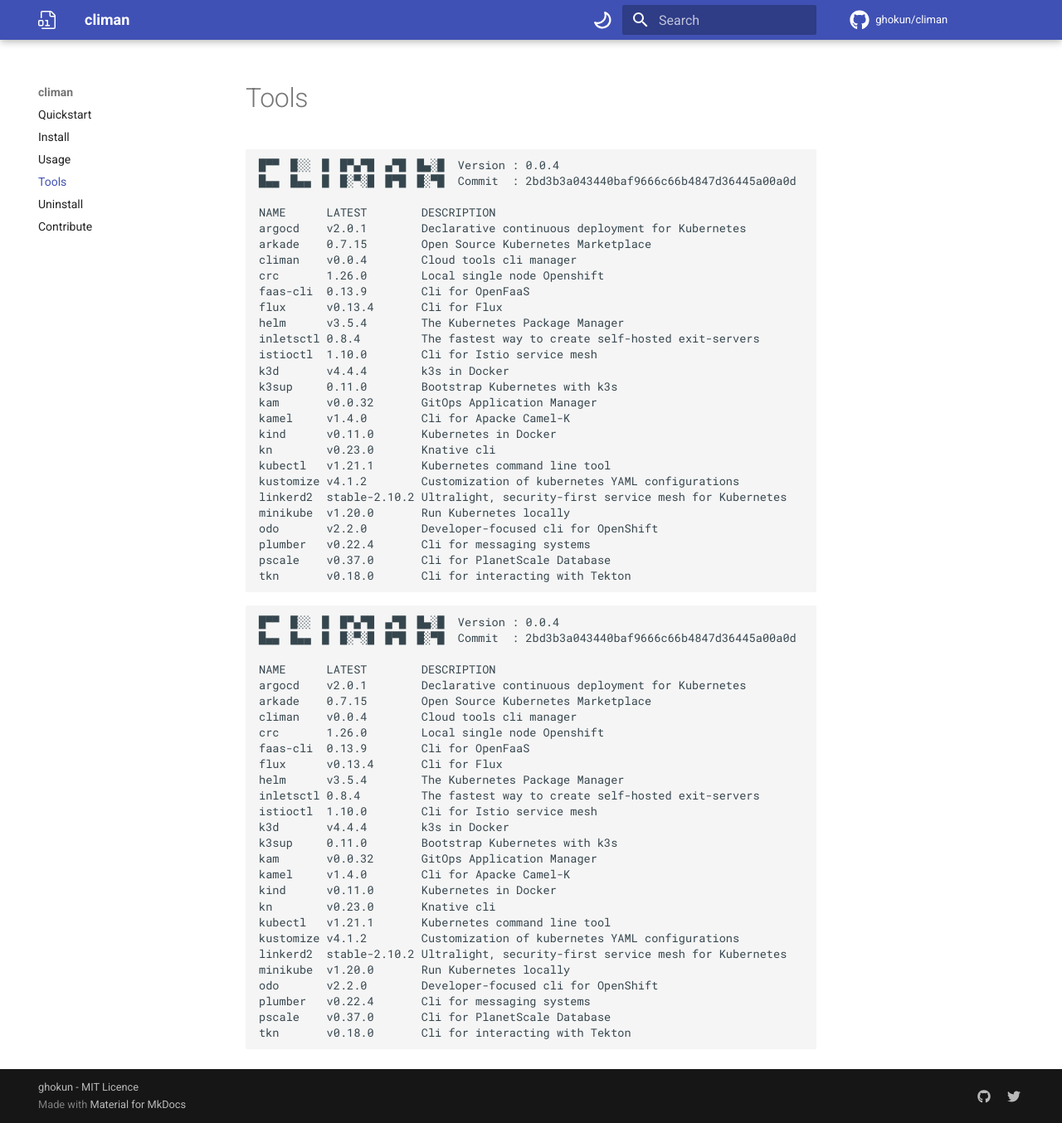
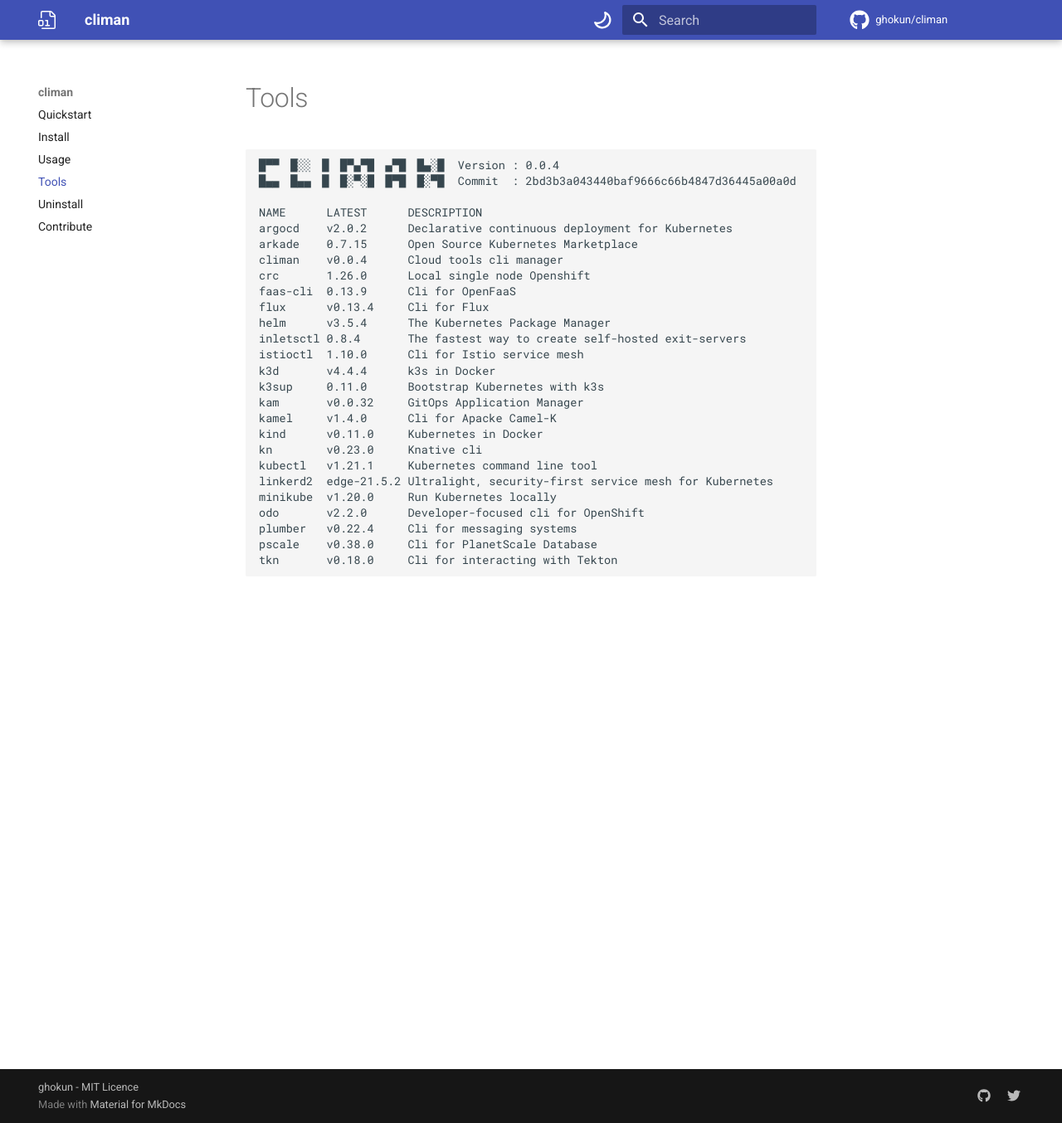
Before and after one commit to ghokun/climan-runner, an MkDocs documentation site: the page built from docs/tools.md, in a window 1280 px wide and 1354 px high. Shown: the whole window at 83% size. Built offline with MkDocs 1.6.1 and Material for MkDocs 9.7.7, drawn with Linux system fonts in a browser that asks for light colours; comment, search, counter and statistics services are not loaded.

Commit message:
Actions commit

````diff
--- a/docs/tools.md
+++ b/docs/tools.md
@@ -2,57 +2,27 @@
 █▀▀ █░░ █ █▀▄▀█ ▄▀█ █▄░█  Version : 0.0.4
 █▄▄ █▄▄ █ █░▀░█ █▀█ █░▀█  Commit  : 2bd3b3a043440baf9666c66b4847d36445a00a0d
 
-NAME      LATEST        DESCRIPTION
-argocd    v2.0.1        Declarative continuous deployment for Kubernetes
-arkade    0.7.15        Open Source Kubernetes Marketplace
-climan    v0.0.4        Cloud tools cli manager
-crc       1.26.0        Local single node Openshift
-faas-cli  0.13.9        Cli for OpenFaaS
-flux      v0.13.4       Cli for Flux
-helm      v3.5.4        The Kubernetes Package Manager
-inletsctl 0.8.4         The fastest way to create self-hosted exit-servers
-istioctl  1.10.0        Cli for Istio service mesh
-k3d       v4.4.4        k3s in Docker
-k3sup     0.11.0        Bootstrap Kubernetes with k3s
-kam       v0.0.32       GitOps Application Manager
-kamel     v1.4.0        Cli for Apacke Camel-K
-kind      v0.11.0       Kubernetes in Docker
-kn        v0.23.0       Knative cli
-kubectl   v1.21.1       Kubernetes command line tool
-kustomize v4.1.2        Customization of kubernetes YAML configurations
-linkerd2  stable-2.10.2 Ultralight, security-first service mesh for Kubernetes
-minikube  v1.20.0       Run Kubernetes locally
-odo       v2.2.0        Developer-focused cli for OpenShift
-plumber   v0.22.4       Cli for messaging systems
-pscale    v0.37.0       Cli for PlanetScale Database
-tkn       v0.18.0       Cli for interacting with Tekton
+NAME      LATEST      DESCRIPTION
+argocd    v2.0.2      Declarative continuous deployment for Kubernetes
+arkade    0.7.15      Open Source Kubernetes Marketplace
+climan    v0.0.4      Cloud tools cli manager
+crc       1.26.0      Local single node Openshift
+faas-cli  0.13.9      Cli for OpenFaaS
+flux      v0.13.4     Cli for Flux
+helm      v3.5.4      The Kubernetes Package Manager
+inletsctl 0.8.4       The fastest way to create self-hosted exit-servers
+istioctl  1.10.0      Cli for Istio service mesh
+k3d       v4.4.4      k3s in Docker
+k3sup     0.11.0      Bootstrap Kubernetes with k3s
+kam       v0.0.32     GitOps Application Manager
+kamel     v1.4.0      Cli for Apacke Camel-K
+kind      v0.11.0     Kubernetes in Docker
+kn        v0.23.0     Knative cli
+kubectl   v1.21.1     Kubernetes command line tool
+linkerd2  edge-21.5.2 Ultralight, security-first service mesh for Kubernetes
+minikube  v1.20.0     Run Kubernetes locally
+odo       v2.2.0      Developer-focused cli for OpenShift
+plumber   v0.22.4     Cli for messaging systems
+pscale    v0.38.0     Cli for PlanetScale Database
+tkn       v0.18.0     Cli for interacting with Tekton
 ```
-```
-█▀▀ █░░ █ █▀▄▀█ ▄▀█ █▄░█  Version : 0.0.4
-█▄▄ █▄▄ █ █░▀░█ █▀█ █░▀█  Commit  : 2bd3b3a043440baf9666c66b4847d36445a00a0d
-
-NAME      LATEST        DESCRIPTION
-argocd    v2.0.1        Declarative continuous deployment for Kubernetes
-arkade    0.7.15        Open Source Kubernetes Marketplace
-climan    v0.0.4        Cloud tools cli manager
-crc       1.26.0        Local single node Openshift
-faas-cli  0.13.9        Cli for OpenFaaS
-flux      v0.13.4       Cli for Flux
-helm      v3.5.4        The Kubernetes Package Manager
-inletsctl 0.8.4         The fastest way to create self-hosted exit-servers
-istioctl  1.10.0        Cli for Istio service mesh
-k3d       v4.4.4        k3s in Docker
-k3sup     0.11.0        Bootstrap Kubernetes with k3s
-kam       v0.0.32       GitOps Application Manager
-kamel     v1.4.0        Cli for Apacke Camel-K
-kind      v0.11.0       Kubernetes in Docker
-kn        v0.23.0       Knative cli
-kubectl   v1.21.1       Kubernetes command line tool
-kustomize v4.1.2        Customization of kubernetes YAML configurations
-linkerd2  stable-2.10.2 Ultralight, security-first service mesh for Kubernetes
-minikube  v1.20.0       Run Kubernetes locally
-odo       v2.2.0        Developer-focused cli for OpenShift
-plumber   v0.22.4       Cli for messaging systems
-pscale    v0.37.0       Cli for PlanetScale Database
-tkn       v0.18.0       Cli for interacting with Tekton
-```
````
